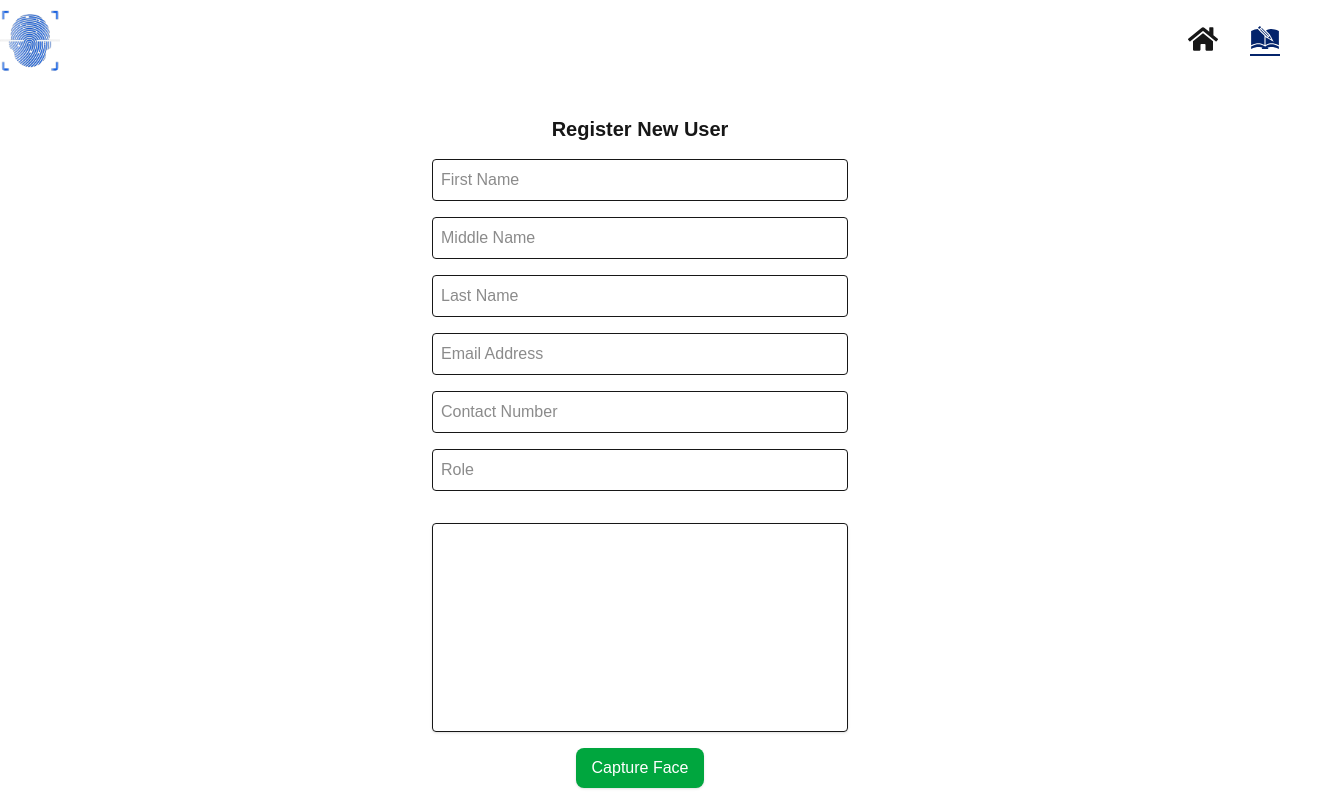
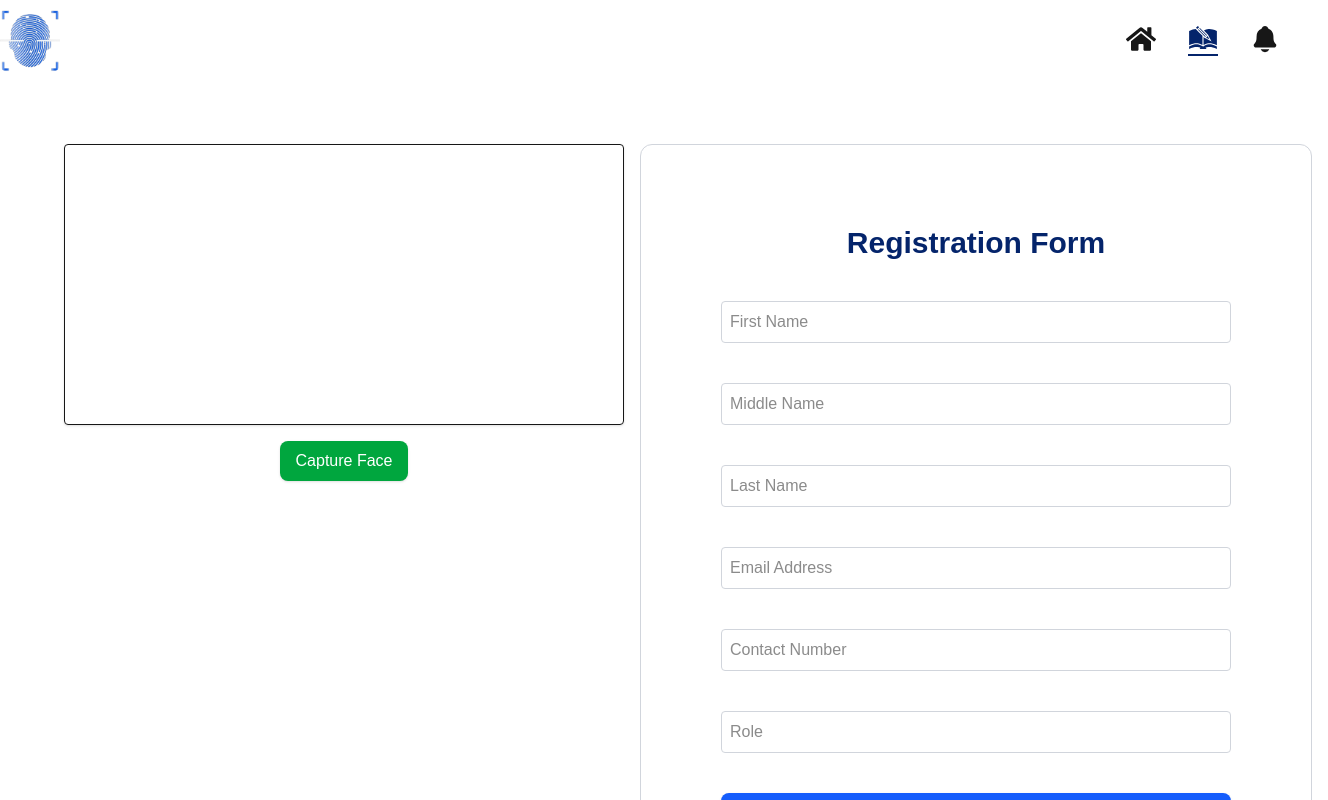
Before and after one commit to eringz/bio-pro, a Next.js app in the folder frontend/: page /register in a window 1280 px wide. Shown: the top 800 px of the page, 1328 px wide, since content can reach past the window. Built offline with nearby package versions, Linux system fonts and the light colour scheme; no server answers.

Commit message:
update frontend components

```diff
--- /dev/null
+++ b/frontend/app/notification/page.tsx
@@ -0,0 +1,56 @@
+import { Menu, MenuButton, MenuItem, MenuItems } from '@headlessui/react';
+import { ChevronDownIcon } from '@heroicons/react/20/solid';
+
+
+export default function Notification() {
+  return (
+    <Menu as="div" className="relative inline-block ">
+      <MenuButton className="mx-96 inline-flex w-full justify-center gap-x-1.5 rounded-md bg-white px-3 py-2 text-sm font-semibold text-gray-900 shadow-xs inset-ring-1 inset-ring-gray-300 hover:bg-gray-50">
+        Options
+        <ChevronDownIcon aria-hidden="true" className="-mr-1 size-5 text-gray-400" />
+      </MenuButton>
+
+      <MenuItems
+        transition
+        className="absolute right-0 z-10 mt-2 w-56 origin-top-right rounded-md bg-white shadow-lg outline-1 outline-black/5 transition data-closed:scale-95 data-closed:transform data-closed:opacity-0 data-enter:duration-100 data-enter:ease-out data-leave:duration-75 data-leave:ease-in"
+      >
+        <div className="py-1">
+          <MenuItem>
+            <a
+              href="#"
+              className="block px-4 py-2 text-sm text-gray-700 data-focus:bg-gray-100 data-focus:text-gray-900 data-focus:outline-hidden"
+            >
+              Account settings
+            </a>
+          </MenuItem>
+          <MenuItem>
+            <a
+              href="#"
+              className="block px-4 py-2 text-sm text-gray-700 data-focus:bg-gray-100 data-focus:text-gray-900 data-focus:outline-hidden"
+            >
+              Support
+            </a>
+          </MenuItem>
+          <MenuItem>
+            <a
+              href="#"
+              className="block px-4 py-2 text-sm text-gray-700 data-focus:bg-gray-100 data-focus:text-gray-900 data-focus:outline-hidden"
+            >
+              License
+            </a>
+          </MenuItem>
+          <form action="#" method="POST">
+            <MenuItem>
+              <button
+                type="submit"
+                className="block w-full px-4 py-2 text-left text-sm text-gray-700 data-focus:bg-gray-100 data-focus:text-gray-900 data-focus:outline-hidden"
+              >
+                Sign out
+              </button>
+            </MenuItem>
+          </form>
+        </div>
+      </MenuItems>
+    </Menu>
+  )
+}
--- a/frontend/app/page.tsx
+++ b/frontend/app/page.tsx
@@ -1,14 +1,20 @@
+"use client";
+
 import FaceCapture from "@/components/features/FaceCapture";
 // import dynamic from "next/dynamic";
 
 // const FaceCapture = dynamic(() => import("./components/FaceCapture"), {
 //   ssr: false,
-// });
 
 export default function Home () {
+  // Face Template Callback
+  const handleCapture = (faceData: string) => {
+    console.log("Captured face data:", faceData)
+  }
+
   return (
-    <main className="flex min-h-screen items-center justify-center bg-gray-100">
-      <FaceCapture  userId={1} />
+    <main className="min-h-screen bg-red-200 min-w-screen">
+      <FaceCapture  size={760} onCapture={handleCapture}/>
     </main>
   )
 }
--- a/frontend/app/register/page.tsx
+++ b/frontend/app/register/page.tsx
@@ -2,7 +2,7 @@ import RegisterForm from "@/components/forms/RegisterForm";
 
 export default function Register() {
   return (
-    <div className="min-h-screen flex flex-col items-center justify-center">
+    <div className="min-h-screen p-12">
       <RegisterForm />
     </div>
   )
--- a/frontend/components/features/FaceCapture.tsx
+++ b/frontend/components/features/FaceCapture.tsx
@@ -3,10 +3,11 @@
 import { useRef,  useEffect } from "react";
 
 interface Props {
+    size?: number;
     onCapture: (faceTemplate: string) => void;
 }
 
-export default function FaceCapture({ onCapture } : Props) {
+export default function FaceCapture({ size, onCapture } : Props) {
     const videoRef = useRef<HTMLVideoElement>(null);
     const canvasRef = useRef<HTMLCanvasElement>(null);
 
@@ -62,8 +63,8 @@ export default function FaceCapture({ onCapture } : Props) {
                 ref={videoRef}
                 autoPlay
                 muted
-                width={1080}
-                height={720}
+                width={size}
+                height={size}
                 className="rounded border shadow"
             />
             <canvas
--- a/frontend/components/forms/RegisterForm.tsx
+++ b/frontend/components/forms/RegisterForm.tsx
@@ -23,12 +23,13 @@ export default function RegisterForm() {
 
     const handleFaceCapture = (faceTemplate: string) => {
         setForm({ ...form, face_template: faceTemplate});
+        console.log(`HandleFaceCapture: ${form.face_template}`);
     }
 
     const handleSubmit = async (e: React.FormEvent) => {
         e.preventDefault();
         if (!form.face_template) {
-            setStatus("Please capture your face befor submitting");
+            setStatus("Please capture your face before submitting");
             return;
         }
 
@@ -43,21 +44,21 @@ export default function RegisterForm() {
     return (
         <form
             onSubmit={handleSubmit}
-            className="flex flex-col gap-4 p-4 w-full max-w-md mx-auto"
+            className="min-w-screen flex flex-cols justify-between  gap-4 p-4 w-full max-w-md mx-auto"
          >
-            <h1 className="text-xl font-bold text-center">Register New User</h1>
-
-            <input type="text" name="first_name" placeholder="First Name" value={form.first_name} onChange={handleChange} className="border p-2 rounded" required />
-            <input type="text" name="middle_name" placeholder="Middle Name" value={form.middle_name} onChange={handleChange} className="border p-2 rounded" />
-            <input type="text" name="last_name" placeholder="Last Name" value={form.last_name} onChange={handleChange} className="border p-2 rounded" required />
-            <input type="email" name="email_address" placeholder="Email Address" value={form.email_address} onChange={handleChange} className="border p-2 rounded" required />
-            <input type="tel" name="contact_number" placeholder="Contact Number" value={form.contact_number} onChange={handleChange} className="border p-2 rounded" required />
-            <input type="text" name="role" placeholder="Role" value={form.role} onChange={handleChange} className="border p-2 rounded" required />
 
             {/** Face Capture Section */}
-            <div className="mt-4">
-                <FaceCapture onCapture={handleFaceCapture} />
+            <div className="mt-0">
+                <FaceCapture size={960} onCapture={handleFaceCapture}  />
             </div>
+            <div className="flex flex-col gap-10 w-full p-20 max-w-2xl mx-auto border border-gray-300 rounded-xl">
+                <h1 className="col-span-2 text-3xl font-bold text-center text-[#04246B] ">Registration Form</h1>
+                <input type="text" name="first_name" placeholder="First Name" value={form.first_name} onChange={handleChange} className="p-2 border border-gray-300 rounded " required />
+                <input type="text" name="middle_name" placeholder="Middle Name" value={form.middle_name} onChange={handleChange} className="p-2 border border-gray-300 rounded" />
+                <input type="text" name="last_name" placeholder="Last Name" value={form.last_name} onChange={handleChange} className="p-2 border border-gray-300 rounded" required />
+                <input type="email" name="email_address" placeholder="Email Address" value={form.email_address} onChange={handleChange} className="p-2 border border-gray-300 rounded" required />
+                <input type="tel" name="contact_number" placeholder="Contact Number" value={form.contact_number} onChange={handleChange} className="p-2 border border-gray-300 rounded" required />
+                <input type="text" name="role" placeholder="Role" value={form.role} onChange={handleChange} className="p-2 border border-gray-300 rounded" required />
 
                 <button
                 type="submit"
@@ -65,8 +66,12 @@ export default function RegisterForm() {
                 >
                     Register User
                 </button>
+            </div>
+
             {status && <p className="mt-2 text-sm text-center">{status}</p>}
         </form>
+
+
     )
 
 }
--- a/frontend/data/index.ts
+++ b/frontend/data/index.ts
@@ -1,6 +1,7 @@
 import { IconType } from 'react-icons';
 import { FaHome } from 'react-icons/fa';
 import { GiArchiveRegister } from "react-icons/gi";
+import { IoNotifications } from "react-icons/io5";
 
 
 interface NavLink {
@@ -20,5 +21,10 @@ export const navLinks = [
         path: "/register",
         icon: GiArchiveRegister,
     },
+    {
+        name: "notification",
+        path: "/notification",
+        icon: IoNotifications,
+    },
 
 ];
--- a/frontend/lib/api/face.ts
+++ b/frontend/lib/api/face.ts
@@ -1,5 +1,8 @@
+const BASE_URL = "http://localhost:5000";
+
 // Registration API
 export async function uploadFace(image: string) {
+    // return request(`${BASE_URL}/`, { image });
     return request("/api/face/upload", { image });
 }
 
@@ -10,19 +13,20 @@ export async function verifyFace(image: string) {
 
 // Save full user registration + face template
 export async function registerUser(data: {
-    firs_name: string;
+    first_name: string;
     last_name: string;
     middle_name?: string;
     email_address: string;
     role: string;
     face_template: string;
 }) {
-    return request("/api/users/register", data);
+    return request(`${BASE_URL}/users`, data);
 };
 
 
 // Generic request wrapper
 async function request(url: string, body: object) {
+    console.log(`Request: ${body}`);
     try {
         const res = await fetch(url, {
             method: "POST",
--- a/frontend/package.json
+++ b/frontend/package.json
@@ -9,6 +9,8 @@
     "lint": "eslint"
   },
   "dependencies": {
+    "@headlessui/react": "^2.2.9",
+    "@heroicons/react": "^2.2.0",
     "next": "15.5.3",
     "react": "19.1.0",
     "react-dom": "19.1.0",
```
Also changed, not shown: 1 other file (tests, documents, lock files or other folders). Lines whose indentation alone changed are shown as unchanged.
